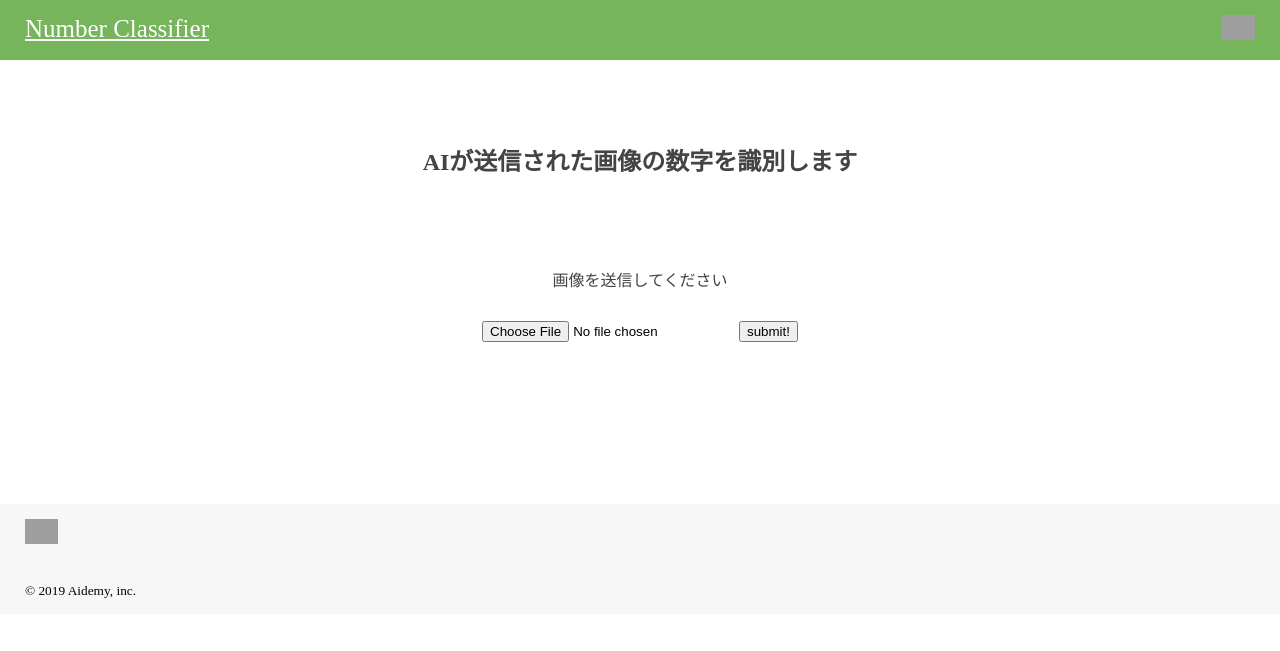
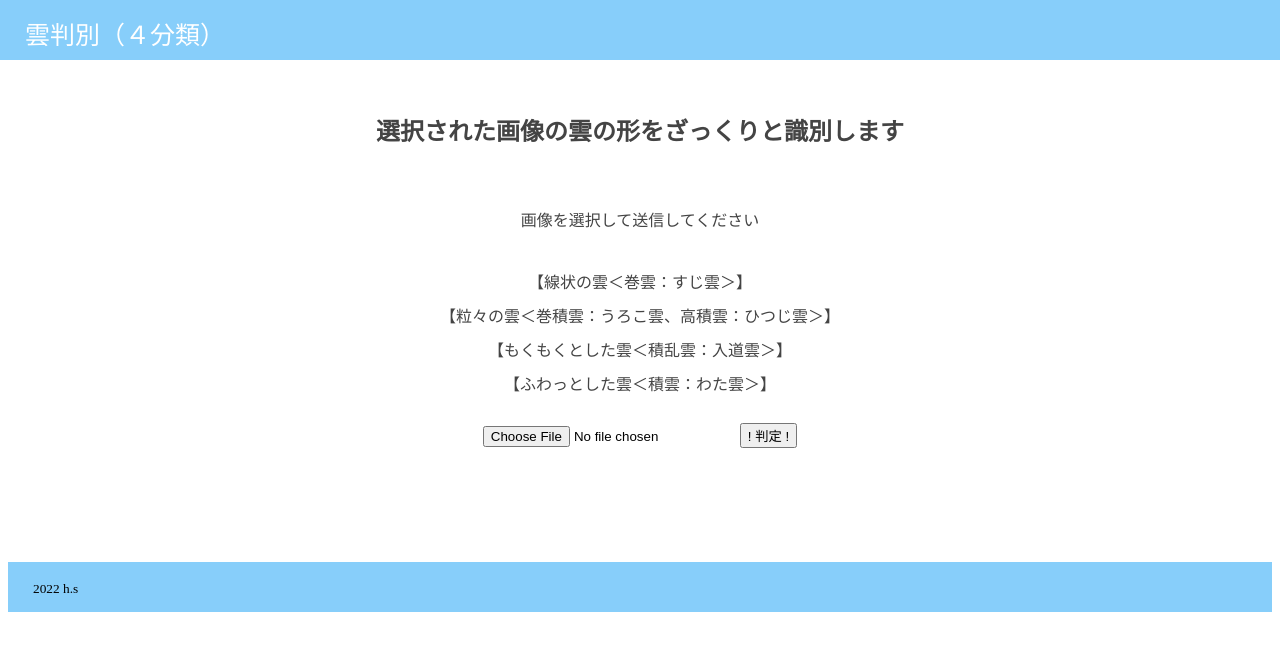
Before and after one commit to fantajin/cloudshape, a Flask app: page / in a window 1280 px wide. Shown: the top 651 px of the page. Run offline with Flask 2, Linux system fonts and the light colour scheme; grey boxes are pictures that could not be loaded.

Commit message:
レイアウト微調整、クラスの文言変更

```diff
--- a/main.py
+++ b/main.py
@@ -7,7 +7,7 @@ from tensorflow.keras.preprocessing import image
 import numpy as np
 
 
-classes = ["0","1","2","3"]
+classes = ["線状の","粒々の","もくもくとした","ふわっとした"]
 image_size = 100
 
 UPLOAD_FOLDER = "uploads"
@@ -44,7 +44,7 @@ def upload_file():
             #変換したデータをモデルに渡して予測する
             result = model.predict(data)[0]
             predicted = result.argmax()
-            pred_answer = "これは " + classes[predicted] + " です"
+            pred_answer = "これは 【 " + classes[predicted] + "雲 】 です"
 
             return render_template("index.html",answer=pred_answer)
 
--- a/static/stylesheet.css
+++ b/static/stylesheet.css
@@ -1,9 +1,8 @@
 header {
-    background-color: #76B55B;
+    background-color: #87CEFA;
     height: 60px;
     margin: -8px;
     display: flex;
-    flex-direction: row-reverse;
     justify-content: space-between;
 }
 
@@ -24,19 +23,19 @@ header {
 
 h2 {
     color: #444444;
-    margin: 90px 0px;
+    margin: 60px 0px;
     text-align: center;
 }
 
 p {
     color: #444444;
-    margin: 70px 0px 30px 0px;
+    margin: 10px 0px 10px 0px;
     text-align: center;
 }
 
 .answer {
     color: #444444;
-    margin: 70px 0px 30px 0px;
+    margin: 0px 0px 30px 0px;
     text-align: center;
 }
 
@@ -45,16 +44,12 @@ form {
 }
 
 footer {
-    background-color: #F7F7F7;
-    height: 110px;
-    margin: -8px;
+    background-color: #87CEFA;
+    height: 50px;
+    margin: 80px 0px 30px 0px;
     position: relative;
 }
 
-.footer_img {
-    height: 25px;
-    margin: 15px 25px;
-}
 
 small {
     margin: 15px 25px;
--- a/templates/index.html
+++ b/templates/index.html
@@ -4,28 +4,32 @@
     <meta charset="UTF-8">
     <meta name="viewport" content="width=device-width, initial-scale=1.0">
     <meta http-equiv="X-UA-Compatible" content="ie=edge">
-    <title>Number Classifier</title>
+    <title>CloudShape</title>
     <link rel="stylesheet" href="./static/stylesheet.css">
 </head>
 <body>
     <header>
-        <img class="header_img" src="https://aidemyexstorage.blob.core.windows.net/aidemycontents/1621500180546399.png" alt="Aidemy">
-        <a class="header-logo" href="#">Number Classifier</a>
+        <a class="header-logo">雲判別（４分類）</a>
     </header>
 
     <div class="main">
-        <h2> AIが送信された画像の数字を識別します</h2>
-        <p>画像を送信してください</p>
+        <h2> 選択された画像の雲の形をざっくりと識別します</h2>
+        <p>画像を選択して送信してください</p>
+        <br>
+        <p>【線状の雲＜巻雲：すじ雲＞】</p>
+        <p>【粒々の雲＜巻積雲：うろこ雲、高積雲：ひつじ雲＞】</p>
+        <p>【もくもくとした雲＜積乱雲：入道雲＞】</p>
+        <p>【ふわっとした雲＜積雲：わた雲＞】</p>
+        <br>
         <form method="POST" enctype="multipart/form-data">
             <input class="file_choose" type="file" name="file">
-            <input class="btn" value="submit!" type="submit">
+            <input class="btn" value="! 判定 !" type="submit">
         </form>
         <div class="answer">{{answer}}</div>
     </div>
 
     <footer>
-        <img class="footer_img" src="https://aidemyexstorage.blob.core.windows.net/aidemycontents/1621500180546399.png" alt="Aidemy">
-        <small>&copy; 2019 Aidemy, inc.</small>
+        <small>2022 h.s</small>
     </footer>
 </body>
 </html>
```
